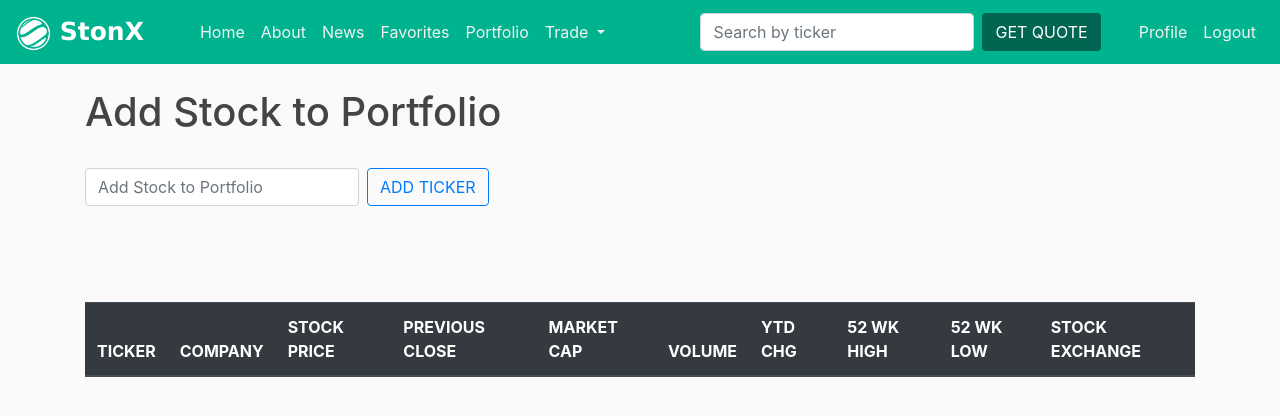
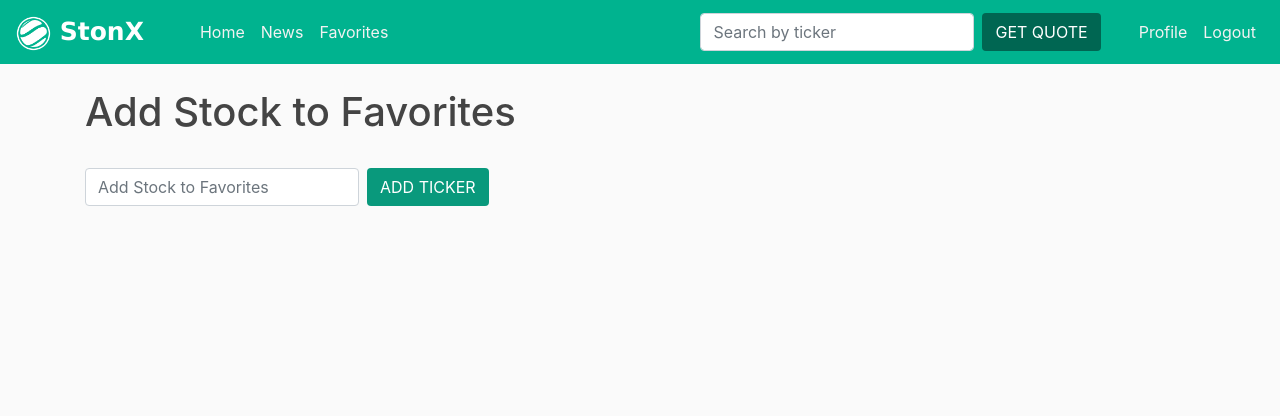
Before and after one commit to parthb83/stonx, a Django app: page /favorites in a window 1280 px wide. Shown: the top 416 px of the page. Run offline with Django 3.2, Linux system fonts and the light colour scheme; the visitor is signed in with stand-in values (Sample User, id 1); data that the repository does not hold is empty; some libraries are stand-ins or nearby versions.

Commit message:
Minor Changes

```diff
--- a/stock_market/templates/base.html
+++ b/stock_market/templates/base.html
@@ -30,27 +30,13 @@
             <a class="nav-link" href="{% url 'home' %}">Home</a>
           </li>
           <li class="nav-item">
-            <a class="nav-link" href="{% url 'about' %}">About</a>
-          </li>
-          <li class="nav-item">
             <a class="nav-link" href="{% url 'news' %}">News</a>
           </li>
           {% if user.is_authenticated %}
           <li class="nav-item">
             <a class="nav-link" href="{% url 'add_stock' %}">Favorites</a>
           </li>
-          <li class="nav-item">
-            <a class="nav-link" href="{% url 'portfolio' %}">Portfolio</a>
-          </li>
-          <li class="nav-item dropdown">
-            <a class="nav-link dropdown-toggle" style="border-width: 0px;" href="#" id="navbarDropdown" role="button" data-toggle="dropdown" aria-haspopup="true" aria-expanded="false">Trade
-            </a>
-            <div class="dropdown-menu bg-aqua" style="border-width: 0px;" aria-labelledby="navbarDropdown">
-              <a class="dropdown-item" href="{% url 'buy_stock' %}">Buy</a>
-              <div class="dropdown-divider"></div>
-              <a class="dropdown-item" href="{% url 'sell_stock' %}">Sell</a>
-            </div>
-          </li>
+
           {% endif %}
         </ul>
         <div class='search-bar'
--- a/stock_market/templates/favorites.html
+++ b/stock_market/templates/favorites.html
@@ -1,22 +1,24 @@
 {% extends 'base.html' %}
+{% load static %}
 {% block content %}
 
 
-<h1>Add Stock to Portfolio</h1>
+<h1>Add Stock to Favorites</h1>
 </br>
-
+<div class="add-ticker">
   <form action="{% url 'add_stock' %}" class="form-inline my-2 my-lg-0" method="POST">
     {% csrf_token %}
-      <input class="form-control mr-sm-2" type="search" placeholder="Add Stock to Portfolio" aria-label="Search by ticker" name="ticker">
-      <button class="btn btn-outline-primary my-2 my-sm-0" type="submit">ADD TICKER</button>
+    <input class="form-control mr-sm-2" type="search" placeholder="Add Stock to Favorites" aria-label="Search by ticker" name="ticker">
+    <button class="btn" type="submit">ADD TICKER</button>
   </form>
+</div>
 
 </br>
 </br>
-
+{% if ticker %}
 <table class="table table-striped table-hover">
 
-  <thead class="thead-dark">
+  <thead class="thead-green">
     <tr>
       <th scope="col">TICKER</th>
       <th scope="col">COMPANY</th>
@@ -24,15 +26,13 @@
       <th scope="col">PREVIOUS CLOSE</th>
       <th scope="col">MARKET CAP</th>
       <th scope="col">VOLUME</th>
-      <th scope="col">YTD CHG</th>
       <th scope="col">52 WK HIGH</th>
 	    <th scope="col">52 WK LOW</th>
       <th scope="col">STOCK EXCHANGE</th>
-
+      <th scope="col">ACTION</th>
     </tr>
   </thead>
   <tbody>
-{% if ticker %}
 
 			{% for list_item in output %}
         <tr>
@@ -42,12 +42,16 @@
           <td>${{ list_item.previousClose }}</td>
           <td>${{ list_item.marketCap }}</td>
           <td>{{ list_item.latestVolume }}</td>
-					<td>{{ list_item.ytdChange }}</td>
           <td>${{ list_item.week52High }}</td>
           <td>${{ list_item.week52Low }}</td>
           <td>{{ list_item.primaryExchange }}</td>
-				</tr>
-
+          <td>
+            <a href="{% url 'delete' list_item.id %}" class="btn">
+              <div class="delete">
+                <img src="{% static 'delete-logo.png' %}" width="20px" height="20px">
+              </div>
+            </a>
+          </td>
         </tr>
 			{% endfor %}
 
@@ -55,12 +59,6 @@
 </table>
 {% endif %}
 
-{% for item in ticker %}
-	<a href="{% url 'delete' item.id %}" class="btn btn-outline-danger btn-small">Delete <span style="text-transform:uppercase">{{ item }}</span></a> &nbsp;
-  <br>
-  <br>
-{% endfor %}
-
 <br/></br>
 
 
```
Also changed, not shown: stock_market/migrations/0002_stock_user.py (added), stock_market/migrations/0003_alter_stock_user.py (added). Lines whose indentation alone changed are shown as unchanged.
